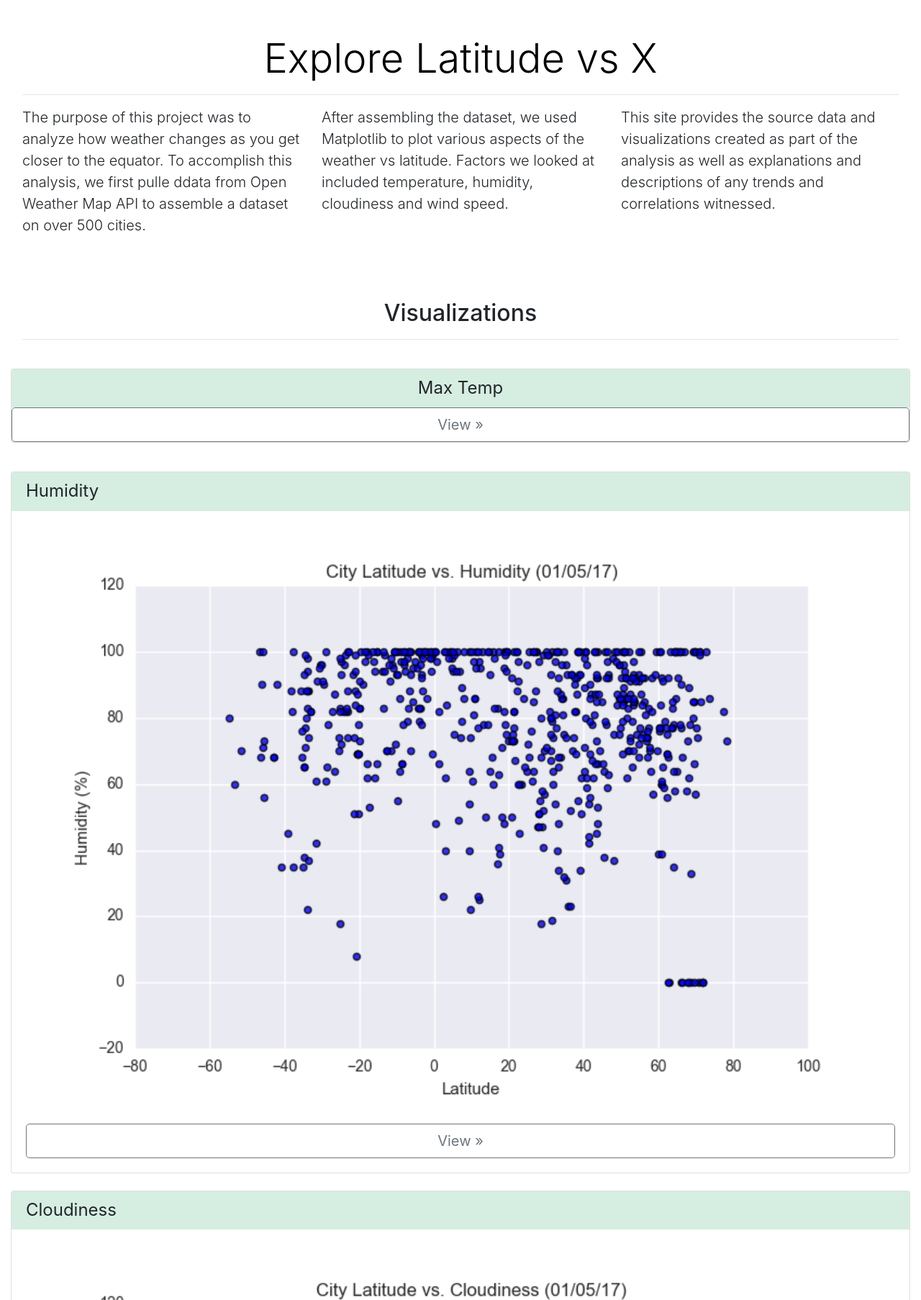
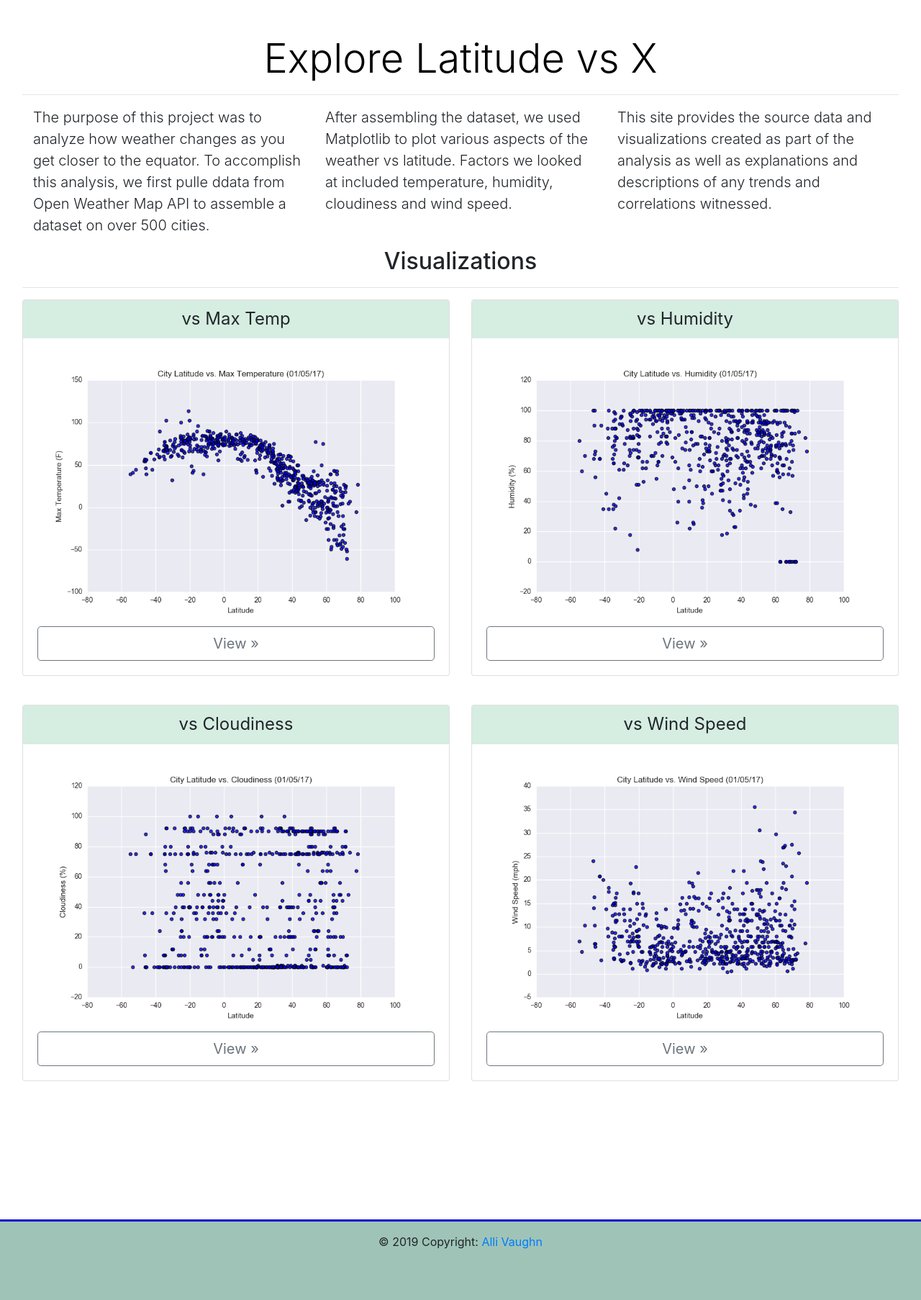
Before and after one commit to AlliVaughn/Web-Design-Challenge, a Flask app: page / in a window 1280 px wide. Shown: the part 106-1912 px from the top of the page at 72% size. Run offline with Flask 2, Linux system fonts and the light colour scheme; some libraries are stand-ins or nearby versions.

Commit message:
fixed cards

```diff
--- a/templates/index.html
+++ b/templates/index.html
@@ -7,7 +7,7 @@
   <div class="pricing-header px-3 py-3 pt-md-5 pb-md-4 mx-auto text-center">
       <h1 class="display-4" >Explore Latitude vs X</h1>
       <hr/>
-
+      <div class = "container-fluid">
         <div class="row">
           <div class="col-sm-4">
             <p class="lead">The purpose of this project was to analyze how weather changes as you get closer to the equator. To accomplish this analysis, we first pulle ddata from Open Weather Map API to assemble a dataset on over 500 cities. </p>
@@ -19,18 +19,17 @@
             <p class= "lead">This site provides the source data and visualizations created as part of the  analysis as well as explanations and descriptions of any trends and correlations witnessed. </p>
           </div>
         </div>
-      <!-- </div> -->
-    </div>
-    <div class="pricing-header px-3 py-3 pt-md-5 pb-md-4 mx-auto text-center">
+      </div>
+    <!-- </div> -->
+    <!-- <div class="pricing-header px-3 py-3 pt-md-5 pb-md-4 mx-auto text-center"> -->
       <h2>Visualizations</h2>
       <hr/>
-    </div>
-    <div class="card-deck mb-3 text-center">
+    <!-- </div> -->
+    <!-- div class="card-deck mb-3 text-center">
         <div class="card mb-4 box-shadow">
           <div class="card-header">
             <h4 class="my-0 font-weight-normal">Max Temp</h4>
           </div>
-          <d
             <img class="card-img-top" src="../static/images/fig1.png" alt="Card image cap">
 
              <a href="/maxtemp" class="btn btn-lg btn-block btn-outline-secondary">View »</a>
@@ -68,6 +67,58 @@
 
              <a href="/windspeed" class="btn btn-lg btn-block btn-outline-secondary">View »</a>
           </div>
-        </div>
+        </div> -->
+         <!-- <main role="main" class="col-md-12 ml-sm-4 col-lg-10 pt-3 px-4">
+            <div class="d-flex justify-content-between flex-wrap flex-md-nowrap align-items-center pb-2 mb-3 border-bottom">
+              <h1 class="display-4 text-center">Comparison</h1>
+            </div> -->
+
+            <div class="card-deck mb-3 text-center">
+              <div class="card mb-4 box-shadow">
+                <div class="card-header">
+                  <h4 class="my-0 font-weight-normal">vs Max Temp</h4>
+                </div>
+                <div class="card-body">
+
+                  <img class="card-img-top" src="../static/images/fig1.png" alt="Card image cap">
+
+                   <a href="/maxtemp" class="btn btn-lg btn-block btn-outline-secondary">View »</a>
+                </div>
+              </div>
+              <div class="card mb-4 box-shadow">
+                <div class="card-header">
+                  <h4 class="my-0 font-weight-normal">vs Humidity</h4>
+                </div>
+                <div class="card-body">
+
+                  <img class="card-img-top" src="../static/images/fig2.png" alt="Card image cap">
+                  <a href="/humidity" class="btn btn-lg btn-block btn-outline-secondary">View »</a>
+                </div>
+              </div>
+            </div>
+            <div class="card-deck mb-3 text-center">
+              <div class="card mb-4 box-shadow">
+                <div class="card-header">
+                  <h4 class="my-0 font-weight-normal">vs Cloudiness</h4>
+                </div>
+                <div class="card-body">
+
+                  <img class="card-img-top" src="../static/images/fig3.png" alt="Card image cap">
+
+                   <a href="/cloudiness" class="btn btn-lg btn-block btn-outline-secondary">View »</a>
+                </div>
+              </div>
+              <div class="card mb-4 box-shadow">
+                <div class="card-header">
+                  <h4 class="my-0 font-weight-normal">vs Wind Speed</h4>
+                </div>
+                <div class="card-body">
+
+                  <img class="card-img-top" src="../static/images/fig4.png" alt="Card image cap">
+
+                   <a href="/windspeed" class="btn btn-lg btn-block btn-outline-secondary">View »</a>
+                </div>
+              </div>
+            </div>
   </div>
 {% endblock %}
```
